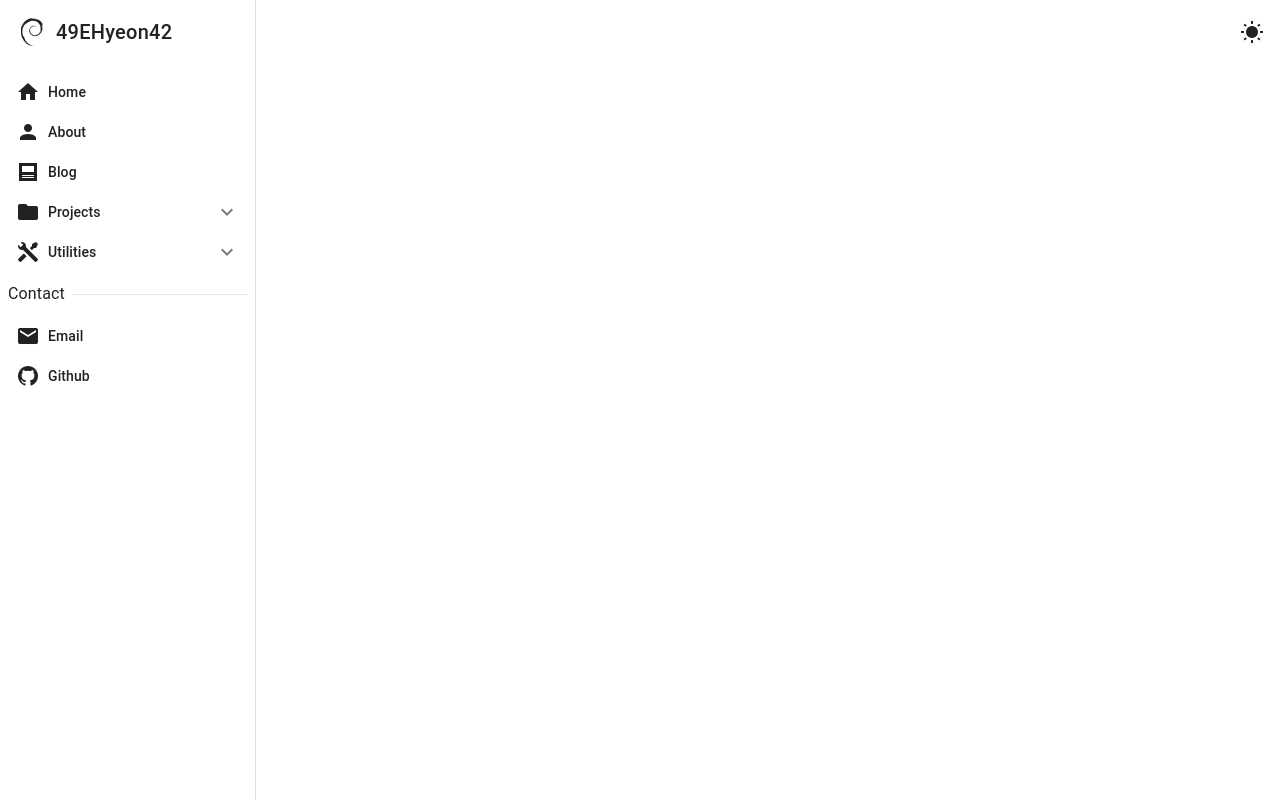
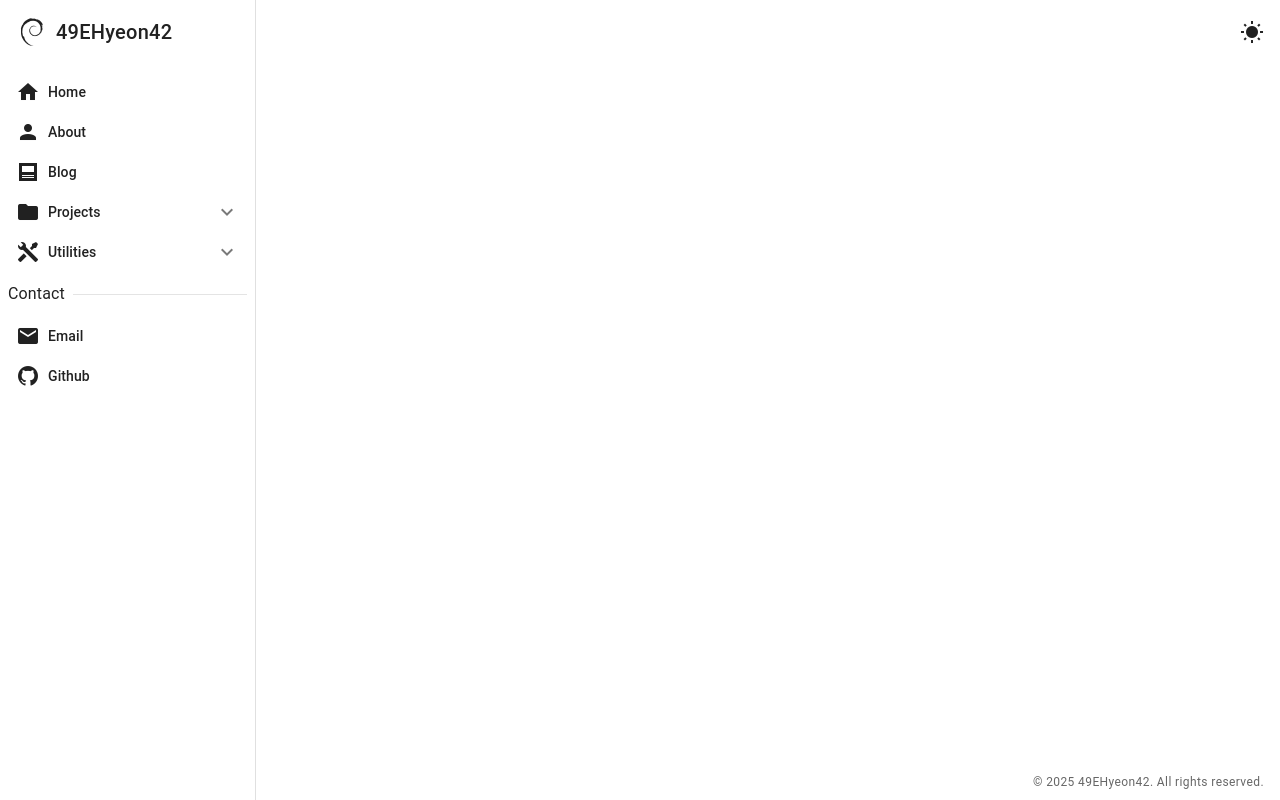
Before and after one commit to 49EHyeon42/vue-boilerplate, a Vue app: page /test-views/eh-layout2 in a window 1280 px wide. Built offline with nearby package versions, Linux system fonts and the light colour scheme; the HTML template or start-up script is replaced by a standard one.

Commit message:
feat: footer 생성

```diff
--- /dev/null
+++ b/src/components/footers/EhFooter2.vue
@@ -0,0 +1,7 @@
+<script setup lang="ts"></script>
+
+<template>
+  <v-footer app class="d-flex justify-end">
+    <span class="text-caption text-medium-emphasis">© 2025 49EHyeon42. All rights reserved.</span>
+  </v-footer>
+</template>
--- a/src/layouts/EhLayout2.vue
+++ b/src/layouts/EhLayout2.vue
@@ -4,6 +4,7 @@ import EhHeader2 from '@/components/headers/EhHeader2.vue';
 
 import { ref } from 'vue';
 import { useDisplay } from 'vuetify';
+import EhFooter2 from '@/components/footers/EhFooter2.vue';
 
 const { mdAndDown } = useDisplay();
 
@@ -17,7 +18,7 @@ const drawer = ref(!mdAndDown.value);
     <v-main>
       <slot />
     </v-main>
-    <v-footer app />
+    <EhFooter2 />
   </v-layout>
 </template>
 
```
